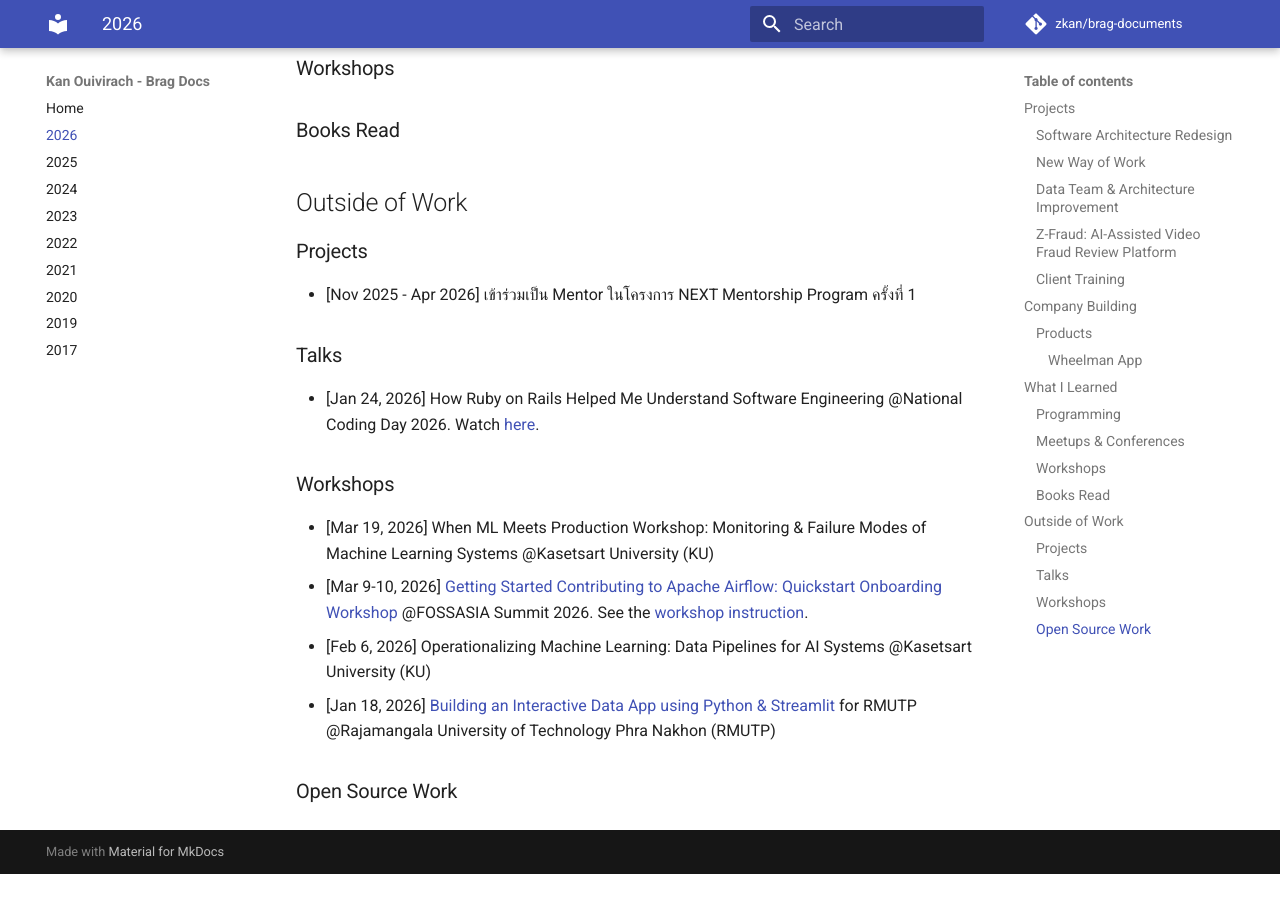
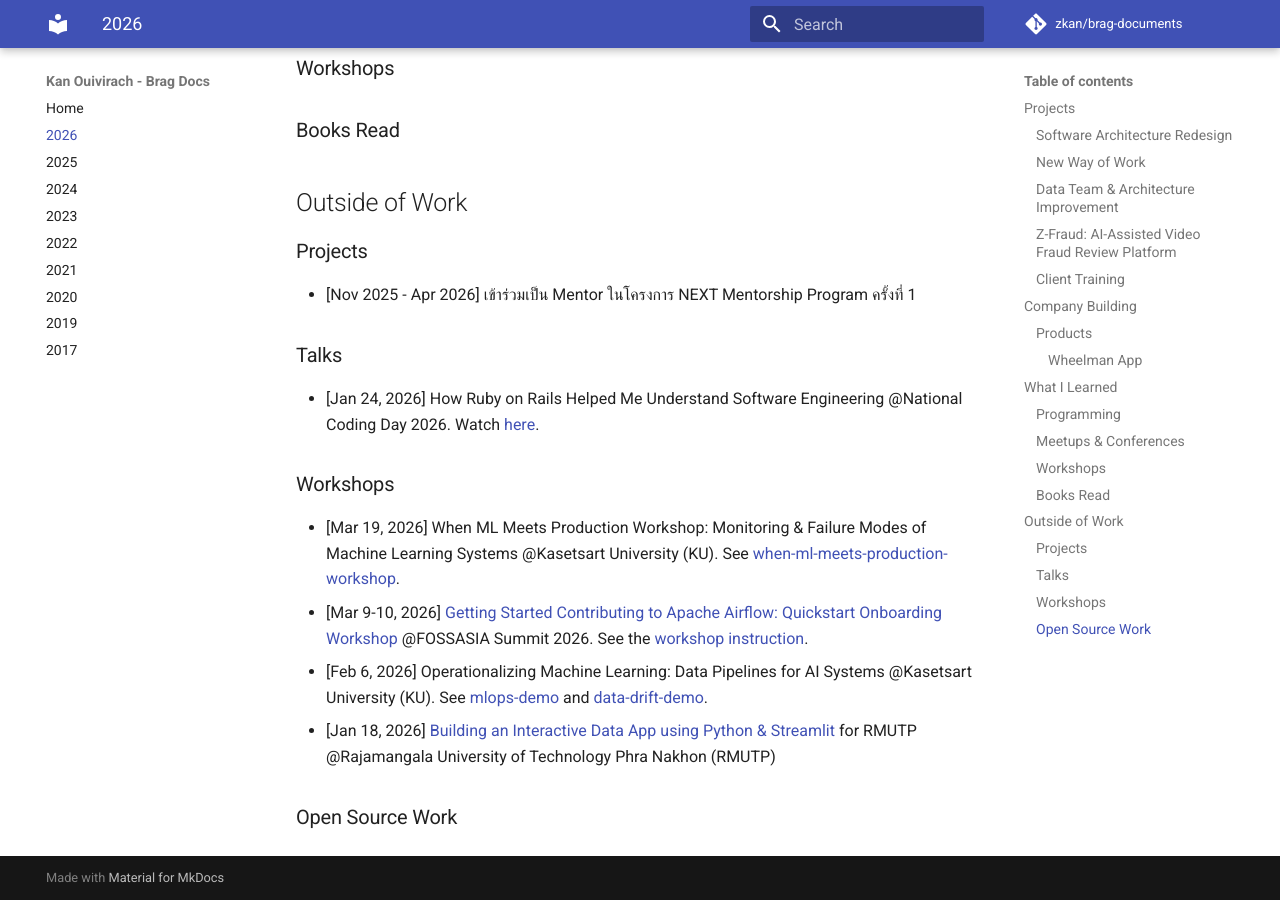
Before and after one commit to zkan/brag-documents, an MkDocs documentation site: the page built from docs/2026.md, in a window 1280 px wide and 900 px high, scrolled down 1863 px. Built offline with MkDocs 1.6.1 and Material for MkDocs 9.7.7, drawn with Linux system fonts in a browser that asks for light colours; comment, search, counter and statistics services are not loaded; before the commit the page ends 2737 px from its top, so only the background shows below that.

Commit message:
Add links to GitHub repos

```diff
--- a/docs/2026.md
+++ b/docs/2026.md
@@ -85,14 +85,17 @@
 ### Workshops
 
 * [Mar 19, 2026] When ML Meets Production Workshop: Monitoring & Failure Modes
-  of Machine Learning Systems @Kasetsart University (KU)
+  of Machine Learning Systems @Kasetsart University (KU). See
+  [when-ml-meets-production-workshop](https://github.com/zkan/when-ml-meets-production-workshop){target=_blank}.
 * [Mar 9-10, 2026] [Getting Started Contributing to Apache Airflow: Quickstart
   Onboarding
   Workshop](https://eventyay.com/e/88882f3e/session/10211){target=_blank}
   @FOSSASIA Summit 2026. See the [workshop
   instruction](https://zkan.github.io/airflow-quickstart-onboarding-workshop/){target=_blank}.
 * [Feb 6, 2026] Operationalizing Machine Learning: Data Pipelines for AI
-  Systems @Kasetsart University (KU)
+  Systems @Kasetsart University (KU). See
+  [mlops-demo](https://github.com/zkan/mlops-demo){target=_blank} and
+  [data-drift-demo](https://github.com/zkan/data-drift-demo){target=_blank}.
 * [Jan 18, 2026] [Building an Interactive Data App using Python &
   Streamlit](https://zkan.notion.site/Building-an-Interactive-Data-App-using-Python-Streamlit-13718798dff6802eb50ad25b04213340?pvs=4){target=_blank}
   for RMUTP @Rajamangala University of Technology Phra Nakhon (RMUTP)
```
